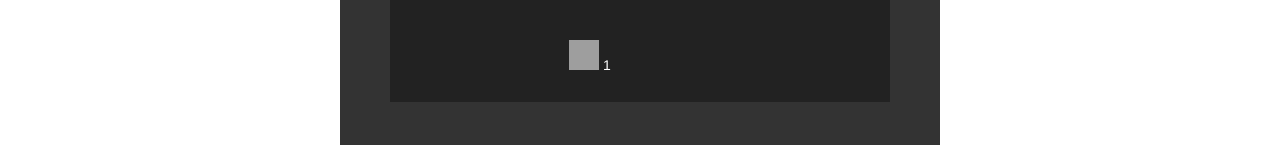
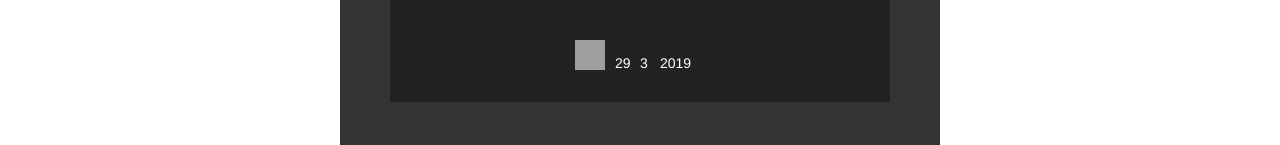
Before and after one commit to IacopoMelani/BerryHub, a Vue app: page /#/menu in a window 1280 px wide. Both pictures are taken after a click on the button 71 px from the left and 372 px from the top of the page. Shown: the part 423-568 px from the top of the page. Built offline with nearby package versions, Linux system fonts and the light colour scheme; grey boxes are pictures that could not be loaded.

Commit message:
Terminata implementazione nuovo orologio

```diff
--- a/src/views/Clock.vue
+++ b/src/views/Clock.vue
@@ -22,10 +22,9 @@
           <span id="cal">
             <img src="https://i.imgur.com/DzEzjHh.png?1" alt="cal">
           </span>
-          <span id="day"></span>
-          <span id="month"></span>
-          <span id="year"></span>
-          {{dayToday}}
+          <span id="day">{{date}}</span>
+          <span id="month">{{month}}</span>
+          <span id="year">{{year}}</span>
         </p>
       </div>
     </div>
@@ -124,7 +123,7 @@ span#month {
 span#year {
   position: absolute;
   margin-top: 15px;
-  margin-left: 75px;
+  margin-left: 55px;
 }
 </style>
 
```
